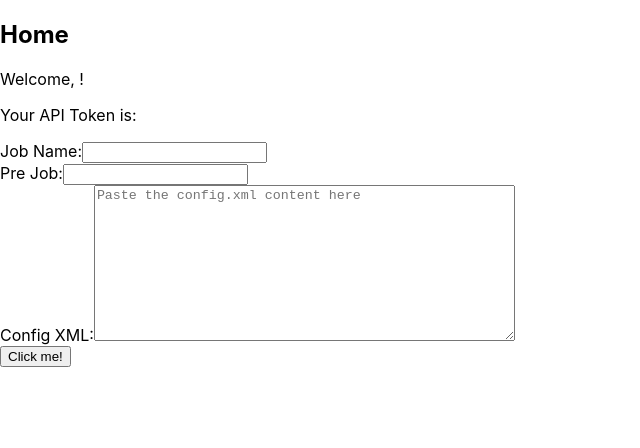
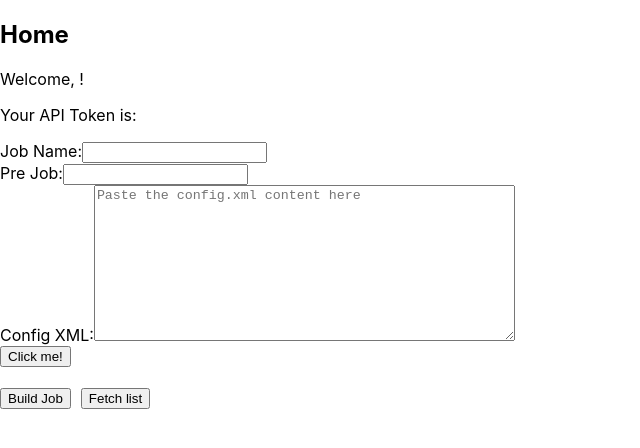
Before and after one commit to captainhaddock18/Devops-Pipeline-Monitoring-Tool, a React (Create React App) app in the folder frontend/: page /home in a window 1280 px wide. Shown: the top 448 px of the page, without its empty margins (0-640 px from the left). Built offline with nearby package versions, Linux system fonts and the light colour scheme.

Commit message:
Build and List

```diff
--- a/frontend/src/components/Build.js
+++ b/frontend/src/components/Build.js
@@ -1,5 +1,7 @@
 import React, { useState } from 'react';
 import axios from 'axios';
+
+
 
 const Build = () => {
   const [jobName, setJobName] = useState('');
@@ -53,6 +55,9 @@ const Build = () => {
         </div>
         <button type="submit">Submit</button>
       </form>
+
+
+
     </div>
   );
 };
--- a/frontend/src/components/Home.js
+++ b/frontend/src/components/Home.js
@@ -1,5 +1,7 @@
 import React, { useState } from 'react';
 import axios from 'axios';
+
+import { Link } from 'react-router-dom';
 
 const Home = () => {
   const username = sessionStorage.getItem('username')
@@ -83,6 +85,17 @@ let job_list = () => {
         </label>
       </div>
       <button onClick={create_job}>Click me!</button>
+
+
+
+      <div style={{ marginTop: '20px' }}>
+        <Link to="/build">
+          <button style={{ marginRight: '10px' }}>Build Job</button>
+        </Link>
+        <Link to="/list">
+          <button>Fetch list</button>
+        </Link>
+      </div>
     </div>
   );
 };
```
